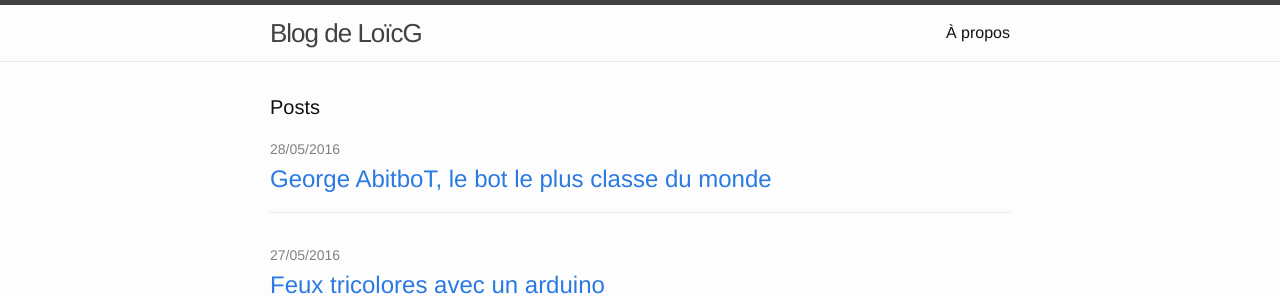
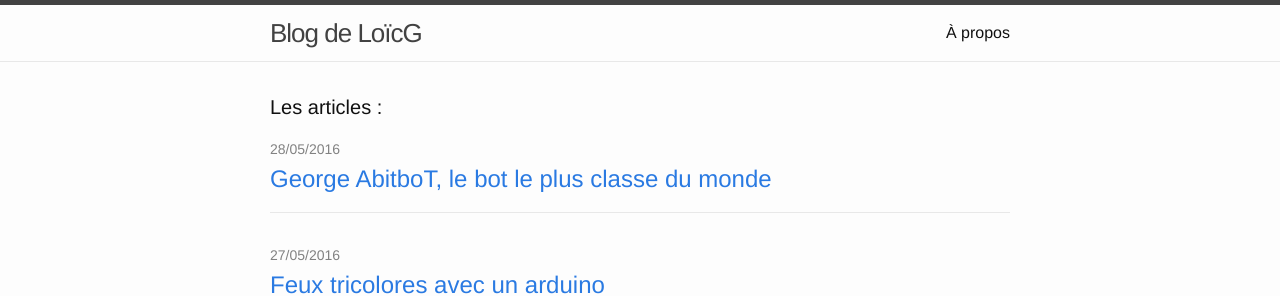
Before and after one commit to chibani/chibani.github.io, a Jekyll site: the page built from index.html, in a window 1280 px wide. Shown: the top 296 px of the page. Built offline with Jekyll 4.4.1, drawn with Linux system fonts in a browser that asks for light colours.

Commit message:
HP : translate main title

```diff
--- a/index.html
+++ b/index.html
@@ -4,7 +4,7 @@
 
 <div class="home">
 
-  <h1 class="page-heading">Posts</h1>
+  <h1 class="page-heading">Les articles : </h1>
 
   <ul class="post-list">
     {% for post in site.posts %}
```
